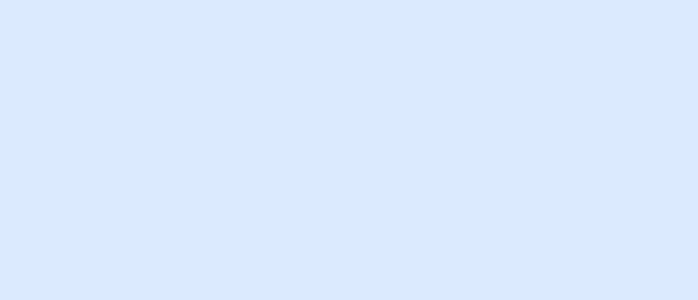
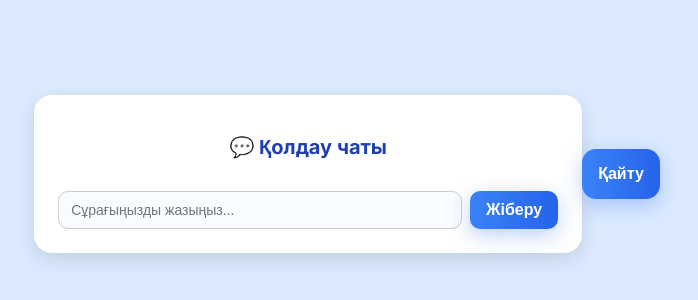
Before and after one commit to Makhhh/finaljobafront, a React (Vite) app: page /support in a window 1280 px wide. Before the commit this address had no page. Shown: the part 202-502 px from the top of the page, without its empty margins (293-991 px from the left). Built offline with nearby package versions, Linux system fonts and the light colour scheme; sample sign-in values are in the browser's storage.

Commit message:
adadsgfdghjf

```diff
--- a/src/App.jsx
+++ b/src/App.jsx
@@ -5,7 +5,8 @@ import Register from "./pages/Register";
 import Profile from './pages/Profile';
 import Face from './pages/Face';
 import FaceLogin from './pages/FaceLogin';
-import Settings from './pages/Settings'; // 👈 добавлено
+import Settings from './pages/Settings';
+import Support from "./pages/Support";
 import ProtectedRoute from './protect/ProtectedRoute';
 
 function App() {
@@ -31,6 +32,14 @@ function App() {
             </ProtectedRoute>
           }
         />
+         <Route
+           path="/support"
+            element={
+            <ProtectedRoute>
+             <Support />
+             </ProtectedRoute>
+           }
+        />
         <Route path="/face" element={<Face />} />
         <Route path="/face-login" element={<FaceLogin />} />
       </Routes>
--- a/src/pages/Profile.css
+++ b/src/pages/Profile.css
@@ -149,3 +149,23 @@ body{
 .login-history li {
   margin-bottom: 4px;
 }
+.support-float-button {
+  position: fixed;
+  bottom: 20px;
+  right: 20px;
+  background-color: #1e40af;
+  color: white;
+  padding: 14px 18px;
+  border-radius: 50px;
+  font-size: 16px;
+  font-weight: bold;
+  border: none;
+  box-shadow: 0 4px 12px rgba(0,0,0,0.2);
+  cursor: pointer;
+  z-index: 1000;
+  transition: background 0.3s ease;
+}
+
+.support-float-button:hover {
+  background-color: #2563eb;
+}
--- a/src/pages/Profile.jsx
+++ b/src/pages/Profile.jsx
@@ -95,7 +95,15 @@ function Profile() {
         <button className="settings-button" onClick={goToSettings}>
           ⚙️ Баптаулар
         </button>
+
       </div>
+      <button
+         className="support-float-button"
+         onClick={() => navigate("/support")}
+        >
+         💬 Суппорт
+      </button>
+
     </div>
   );
 }
--- /dev/null
+++ b/src/pages/Support.css
@@ -0,0 +1,85 @@
+body {
+  background-color: #dbeafe;
+}
+
+.support-wrapper {
+  display: flex;
+  justify-content: center;
+  align-items: center;
+  min-height: 90vh;
+  background-color: #dbeafe;
+  padding: 1rem;
+}
+
+.support-box {
+  background: white;
+  border-radius: 18px;
+  box-shadow: 0 6px 20px rgba(0, 0, 0, 0.12);
+  max-width: 500px;
+  width: 100%;
+  padding: 24px;
+}
+
+.support-title {
+  font-size: 20px;
+  color: #1e40af;
+  font-weight: 700;
+  margin-bottom: 1rem;
+  text-align: center;
+}
+
+.support-messages {
+  max-height: 300px;
+  overflow-y: auto;
+  margin-bottom: 1rem;
+  display: flex;
+  flex-direction: column;
+  gap: 8px;
+}
+
+.support-message {
+  padding: 10px 14px;
+  border-radius: 12px;
+  max-width: 80%;
+  font-size: 14px;
+  line-height: 1.4;
+}
+
+.support-message.user {
+  background-color: #3b82f6;
+  color: white;
+  align-self: flex-end;
+}
+
+.support-message.bot {
+  background-color: #f1f5f9;
+  color: #1e3a8a;
+  align-self: flex-start;
+}
+
+.support-form {
+  display: flex;
+  gap: 8px;
+}
+
+.support-form input {
+  flex: 1;
+  padding: 10px 12px;
+  border-radius: 10px;
+  border: 1px solid #ccc;
+  font-size: 14px;
+}
+
+.support-form button {
+  background-color: #2563eb;
+  color: white;
+  border: none;
+  padding: 10px 16px;
+  border-radius: 10px;
+  font-weight: 600;
+  cursor: pointer;
+}
+
+.support-form button:hover {
+  background-color: #1e40af;
+}
--- /dev/null
+++ b/src/pages/Support.jsx
@@ -0,0 +1,73 @@
+import React, { useState } from "react";
+import "./Support.css";
+import axios from "axios";
+
+export default function Support() {
+  const [messages, setMessages] = useState([]);
+  const [input, setInput] = useState("");
+  const user = JSON.parse(localStorage.getItem("user")) || {};
+
+  const handleSubmit = async (e) => {
+    e.preventDefault();
+    if (!input.trim()) return;
+
+    const userMessage = { sender: "user", text: input };
+    setMessages((prev) => [...prev, userMessage]);
+
+    try {
+      const res = await axios.post(
+        "/api/support",
+        { message: input },
+        {
+          headers: {
+            Authorization: `Bearer ${user.token}`,
+          },
+        }
+      );
+
+      const botMessage = {
+        sender: "bot",
+        text: res.data.response || "Қате болды...",
+      };
+      setMessages((prev) => [...prev, botMessage]);
+    } catch (err) {
+      const errorMsg = {
+        sender: "bot",
+        text: "Сервер қатесі немесе байланыс жоқ.",
+      };
+      setMessages((prev) => [...prev, errorMsg]);
+    }
+
+    setInput("");
+  };
+
+  return (
+    <div className="support-wrapper">
+      <div className="support-box">
+        <h2 className="support-title">💬 Қолдау чаты</h2>
+        <div className="support-messages">
+          {messages.map((msg, idx) => (
+            <div
+              key={idx}
+              className={`support-message ${msg.sender === "user" ? "user" : "bot"}`}
+            >
+              {msg.text}
+            </div>
+          ))}
+        </div>
+        <form onSubmit={handleSubmit} className="support-form">
+          <input
+            type="text"
+            value={input}
+            onChange={(e) => setInput(e.target.value)}
+            placeholder="Сұрағыңызды жазыңыз..."
+          />
+          <button type="submit">Жіберу</button>
+        </form>
+      </div>
+      <button onClick={() => navigate("/profile")}>
+           Қайту
+     </button>
+    </div>
+  );
+}
```
Also changed, not shown: 1 other file (tests, documents, lock files or other folders).
